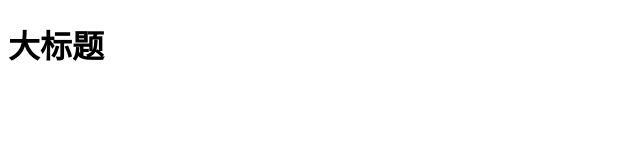
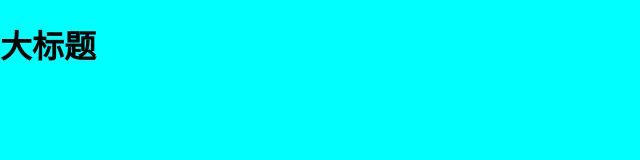
Before and after one commit to sKyoee/project_01, a plain HTML site: page index.html in a window 1280 px wide. Shown: the whole page, without its empty margins (0-640 px from the left). Drawn offline with Linux system fonts and the light colour scheme.

Commit message:
增加了CSS样式，修改了index.html和index.js

```diff
--- a/index.css
+++ b/index.css
@@ -0,0 +1,5 @@
+html,body{
+    margin: 0;
+    padding: 0;
+    background-color: cyan;
+}
--- a/index.html
+++ b/index.html
@@ -5,7 +5,7 @@
     <meta http-equiv="X-UA-Compatible" content="IE=edge">
     <meta name="viewport" content="width=device-width, initial-scale=1.0">
     <title>Document</title>
-    <link rel="" type="" href="./index.css">
+    <link rel="stylesheet" type="" href="./index.css">
 </head>
 <body>
     <h1>大标题</h1>
--- a/index.js
+++ b/index.js
@@ -0,0 +1 @@
+console.log('index.html')
```
